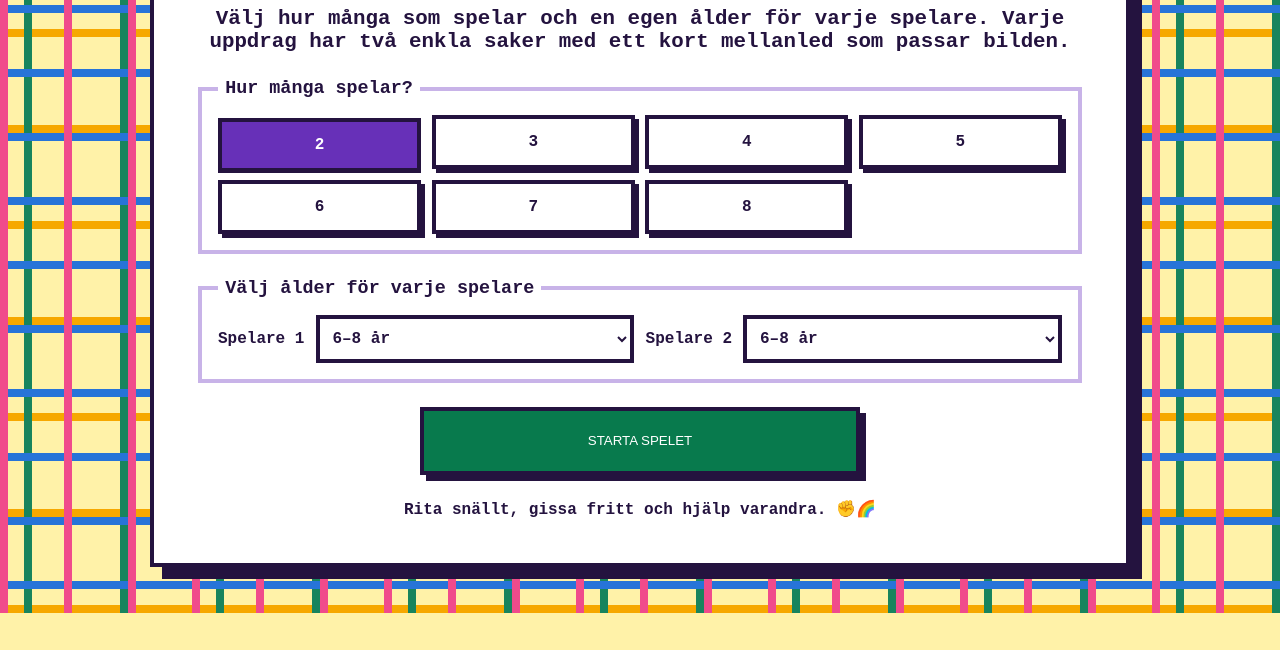
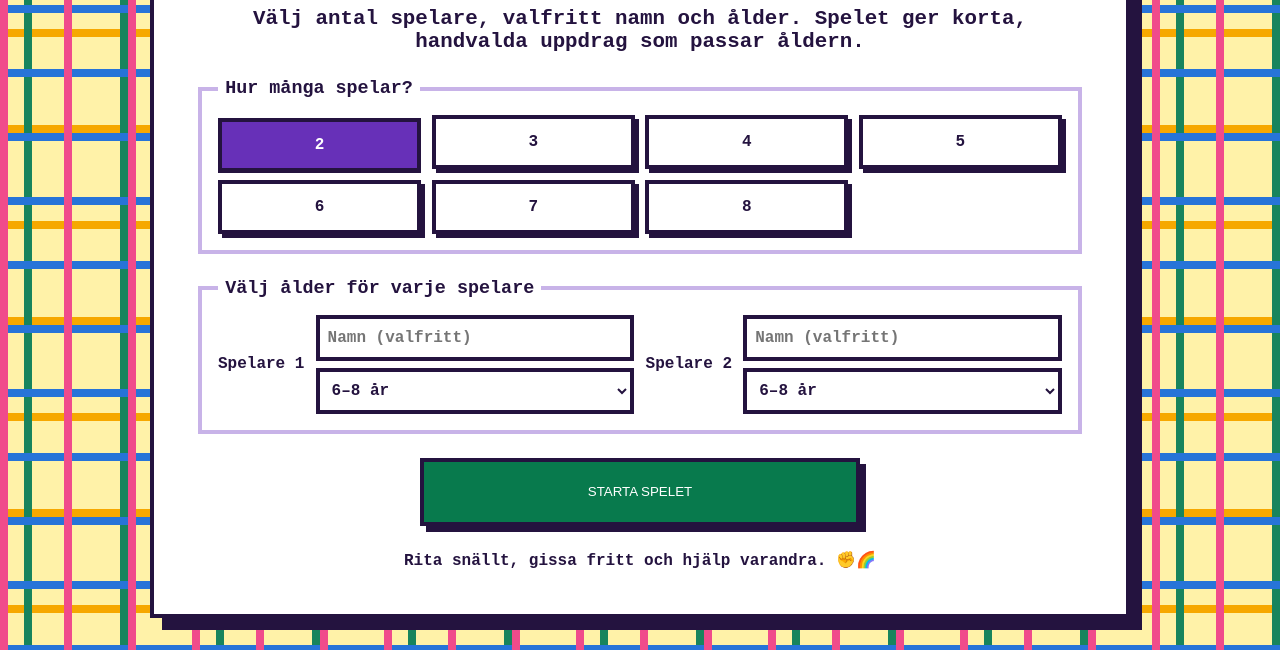
Before and after one commit to andyCDN/Ritagissa, a plain HTML site: page index.html in a window 1280 px wide. Shown: the part 187-837 px from the top of the page. Before the commit the page ends 800 px from the top, so only its background shows below. Drawn offline with Linux system fonts and the light colour scheme.

Commit message:
Update index.html

```diff
--- a/index.html
+++ b/index.html
@@ -20,12 +20,13 @@
     .choices { display:grid; gap:.65rem; }
     .player-choices { grid-template-columns:repeat(4,1fr); }
     .player-ages { display:grid; grid-template-columns:repeat(2,minmax(0,1fr)); gap:.7rem; }
-    .player-age { display:grid; grid-template-columns:auto 1fr; align-items:center; gap:.7rem; font-weight:850; }
-    .player-age select { width:100%; min-height:48px; padding:.55rem; border:4px solid var(--ink); border-radius:0; color:var(--ink); background:#fff; font-family:inherit; font-size:1rem; font-weight:800; }
+    .player-age { display:grid; grid-template-columns:auto minmax(0,1fr); align-items:center; gap:.45rem .7rem; font-weight:850; }
+    .player-age span { grid-row:1 / 3; }
+    .player-age input, .player-age select { width:100%; min-height:46px; padding:.5rem; border:4px solid var(--ink); border-radius:0; color:var(--ink); background:#fff; font-family:inherit; font-size:1rem; font-weight:800; }
     .choice input { position:absolute; opacity:0; pointer-events:none; }
     .choice span { display:grid; place-items:center; min-height:54px; padding:.55rem; border:4px solid var(--ink); border-radius:0; background:#fff; font-weight:850; cursor:pointer; box-shadow:4px 4px 0 var(--ink); }
     .choice input:checked + span { color:#fff; background:var(--purple); transform:translateY(3px); box-shadow:0 1px 0 var(--ink); }
-    .choice input:focus-visible + span, .player-age select:focus-visible, button:focus-visible { outline:5px solid #ffbd00; outline-offset:3px; }
+    .choice input:focus-visible + span, .player-age input:focus-visible, .player-age select:focus-visible, button:focus-visible { outline:5px solid #ffbd00; outline-offset:3px; }
     button { border:4px solid var(--ink); border-radius:0; color:#fff; background:var(--purple); font:850 clamp(1.15rem,3vw,1.55rem)/1.1 inherit; cursor:pointer; box-shadow:6px 6px 0 var(--ink); touch-action:manipulation; text-transform:uppercase; }
     button:active { transform:translateY(5px); box-shadow:0 1px 0 var(--ink); }
     .start { width:min(100%,440px); min-height:68px; margin:1.5rem auto 0; background:#087a4d; }
@@ -36,13 +37,14 @@
     .eyebrow { margin:0; font-weight:850; }
     .eyebrow { color:var(--purple); letter-spacing:.08em; text-transform:uppercase; }
     #prompt { margin:0; font-size:clamp(1.65rem,5vw,3rem); line-height:1.15; font-weight:900; text-wrap:balance; }
-    .next { width:min(100%,460px); min-height:76px; margin:1.25rem 0 .5rem; background:#d51e70; }
+    .actions { display:flex; justify-content:center; align-items:stretch; gap:1rem; margin-top:1rem; }
+    .next { width:min(100%,360px); min-height:68px; background:#d51e70; }
     .skip-info { margin:1rem 0 .55rem; font-weight:800; }
-    .skip { min-height:52px; padding:.65rem 1rem; color:var(--ink); background:#fff; font-size:1rem; }
+    .skip { width:min(100%,300px); min-height:68px; padding:.65rem 1rem; color:var(--ink); background:#fff; font-size:1rem; }
     .message { min-height:1.5em; margin:.6rem 0 0; font-weight:800; color:#08704a; }
     .hidden { display:none; }
     footer { margin-top:1.5rem; font-weight:750; }
-    @media (max-width:700px) { .player-ages{grid-template-columns:1fr}.game-head{align-items:flex-start} }
+    @media (max-width:700px) { .player-ages{grid-template-columns:1fr}.game-head{align-items:flex-start}.actions{flex-direction:column;align-items:center} }
     @media (max-width:390px) { .player-choices{grid-template-columns:repeat(3,1fr)} }
     @media (prefers-reduced-motion:reduce) { * { scroll-behavior:auto!important; transition:none!important; } }
   </style>
@@ -51,7 +53,7 @@
   <main>
     <section class="panel" id="setup" aria-labelledby="title">
       <h1 id="title">Rita och gissa!</h1>
-      <p class="intro">Välj hur många som spelar och en egen ålder för varje spelare. Varje uppdrag har två enkla saker med ett kort mellanled som passar bilden.</p>
+      <p class="intro">Välj antal spelare, valfritt namn och ålder. Spelet ger korta, handvalda uppdrag som passar åldern.</p>
       <div class="setup-grid">
         <fieldset>
           <legend>Hur många spelar?</legend>
@@ -81,49 +83,79 @@
         <p class="eyebrow">Ditt uppdrag</p><p id="prompt">Tryck för ett rituppdrag!</p>
       </div>
       <p class="skip-info">Svårt att rita eller förstå? Byt uppdrag – samma spelare får försöka igen.</p>
-      <button class="skip" id="skip" type="button">Byt uppdrag</button><br>
-      <button class="next" id="next" type="button">Visa nästa uppdrag</button>
+      <div class="actions"><button class="skip" id="skip" type="button">🎲 Nytt uppdrag</button><button class="next" id="next" type="button">Nästa spelare →</button></div>
       <p class="message" id="message" aria-live="polite"></p>
     </section>
   </main>
   <script>
-    const things = ["katt","hund","kanin","mus","groda","gris","häst","lejon","elefant","apa","pingvin","björn","fågel","fisk","krokodil","giraff","snigel","fjäril","drake","dinosaurie","ko","får","höna","anka","bi","nyckelpiga","haj","bläckfisk","sköldpadda","räv","uggla","myra","val","zebra","krabba","säl","get","ekorre","älg","panda","hamster","papegoja","flamingo","spindel","delfin","sjöhäst","orm","kamel","tiger","känguru","robot","spöke","enhörning","prinsessa","pirat","clown","barn","häxa","riddare","astronaut","superhjälte","kung","drottning","viking","cowboy","bagare","läkare","lärare","brandman","kock","musiker","ninja","detektiv","sjöjungfru","monster","troll","fe","snögubbe","docka","nalle","banan","äpple","päron","apelsin","jordgubbe","morot","glass","pizza","tårta","hamburgare","korv","ägg","ost","bulle","kaka","pannkaka","popcorn","sko","hatt","vante","socka","tröja","ryggsäck","bok","penna","sax","nyckel","telefon","kopp","sked","tandborste","paraply","stol","soffa","säng","bord","lampa","kamera","gitarr","boll","ballong","krona","hus","slott","bil","båt","raket","cykel","tåg","traktor","flygplan","brandbil","buss","helikopter","måne","sol","moln","träd","blomma","regnbåge","stjärna","hjärta","berg","vulkan","ö","strand","kaktus","palm","tulpan","solros"];
-    const levelInfo = {
-      age6: { label:"6–8 år", offset:0 },
-      age9: { label:"9–12 år", offset:30 },
-      age13: { label:"13–15 år", offset:60 },
-      age15: { label:"15–18 år", offset:90 },
-      adult: { label:"Vuxen", offset:120 }
+    const commonFigures = ["katt","hund","kanin","mus","groda","gris","häst","björn","fågel","fisk","robot","spöke","dinosaurie","pirat","astronaut"];
+    const commonExtras = [
+      {word:"hatt",relation:"med"},{word:"krona",relation:"med"},{word:"ballong",relation:"med"},{word:"glass",relation:"med"},{word:"bok",relation:"med"},{word:"boll",relation:"med"},
+      {word:"bil",relation:"i"},{word:"båt",relation:"i"},{word:"raket",relation:"i"},
+      {word:"stol",relation:"på"},{word:"cykel",relation:"på"},{word:"måne",relation:"på"},
+      {word:"paraply",relation:"under"},{word:"träd",relation:"under"},{word:"blomma",relation:"bredvid"}
+    ];
+    const levelContent = {
+      age6: {
+        label:"6–8 år",
+        figures:["lejon","elefant","apa","pingvin","ko","får","höna","anka","bi","nyckelpiga","sköldpadda","räv","uggla","panda","hamster","enhörning","prinsessa","clown","barn","häxa","snögubbe","docka","nalle","banan","äpple"],
+        extras:[{word:"tårta",relation:"med"},{word:"tandborste",relation:"med"},{word:"ryggsäck",relation:"med"},{word:"sko",relation:"med"},{word:"kopp",relation:"i"},{word:"säng",relation:"i"},{word:"tåg",relation:"i"},{word:"gunga",relation:"på"},{word:"moln",relation:"på"},{word:"matta",relation:"på"},{word:"bord",relation:"under"},{word:"regnbåge",relation:"under"},{word:"hus",relation:"bredvid"},{word:"solros",relation:"bredvid"},{word:"slott",relation:"bredvid"}]
+      },
+      age9: {
+        label:"9–12 år",
+        figures:["krokodil","giraff","snigel","fjäril","drake","haj","bläckfisk","val","zebra","krabba","säl","ekorre","älg","papegoja","flamingo","spindel","delfin","sjöhäst","ninja","detektiv","sjöjungfru","monster","troll","fe","viking"],
+        extras:[{word:"gitarr",relation:"med"},{word:"kamera",relation:"med"},{word:"pizza",relation:"med"},{word:"skattkista",relation:"med"},{word:"ficklampa",relation:"med"},{word:"ubåt",relation:"i"},{word:"helikopter",relation:"i"},{word:"koja",relation:"i"},{word:"skateboard",relation:"på"},{word:"surfbräda",relation:"på"},{word:"berg",relation:"på"},{word:"bro",relation:"under"},{word:"vattenfall",relation:"under"},{word:"kaktus",relation:"bredvid"},{word:"vulkan",relation:"bredvid"}]
+      },
+      age13: {
+        label:"13–15 år",
+        figures:["tiger","känguru","varg","kamel","gorilla","vampyr","zombie","riddare","superhjälte","kung","drottning","cowboy","musiker","kock","bagare","läkare","lärare","brandman","fotograf","trummis","sångare","dansare","pilot","trollkarl","samuraj"],
+        extras:[{word:"hörlur",relation:"med"},{word:"mikrofon",relation:"med"},{word:"spelkontroll",relation:"med"},{word:"mobil",relation:"med"},{word:"hamburgare",relation:"med"},{word:"husbil",relation:"i"},{word:"flygplan",relation:"i"},{word:"biograf",relation:"i"},{word:"moped",relation:"på"},{word:"scen",relation:"på"},{word:"tak",relation:"på"},{word:"gatlykta",relation:"under"},{word:"bro",relation:"under"},{word:"staty",relation:"bredvid"},{word:"fontän",relation:"bredvid"}]
+      },
+      age15: {
+        label:"15–18 år",
+        figures:["filmstjärna","rockstjärna","gamer","cyborg","samuraj","fotograf","regissör","sångare","dansare","trummis","pilot","trollkarl","detektiv","ninja","vampyr","zombie","superhjälte","viking","cowboy","kock","läkare","lärare","brandman","rappare","alien"],
+        extras:[{word:"solglasögon",relation:"med"},{word:"elgitarr",relation:"med"},{word:"kaffekopp",relation:"med"},{word:"mobil",relation:"med"},{word:"resväska",relation:"med"},{word:"taxi",relation:"i"},{word:"husbil",relation:"i"},{word:"hiss",relation:"i"},{word:"motorcykel",relation:"på"},{word:"scen",relation:"på"},{word:"tak",relation:"på"},{word:"gatlykta",relation:"under"},{word:"bro",relation:"under"},{word:"bankomat",relation:"bredvid"},{word:"staty",relation:"bredvid"}]
+      },
+      adult: {
+        label:"Vuxen",
+        figures:["turist","domare","bonde","kapten","frisör","brevbärare","snickare","målare","mekaniker","tandläkare","bibliotekarie","fotograf","kock","lärare","läkare","pilot","detektiv","musiker","bagare","brandman","kung","drottning","viking","cowboy","clown"],
+        extras:[{word:"kaffekopp",relation:"med"},{word:"dammsugare",relation:"med"},{word:"stekpanna",relation:"med"},{word:"resväska",relation:"med"},{word:"väckarklocka",relation:"med"},{word:"tvättmaskin",relation:"i"},{word:"kundvagn",relation:"i"},{word:"taxi",relation:"i"},{word:"kontorsstol",relation:"på"},{word:"gräsklippare",relation:"på"},{word:"soffa",relation:"på"},{word:"gatlykta",relation:"under"},{word:"balkong",relation:"under"},{word:"grill",relation:"bredvid"},{word:"blomkruka",relation:"bredvid"}]
+      }
     };
-    function takeRotated(items, offset, count) { return Array.from({length:count},(_,index)=>items[(offset+index)%items.length]); }
-    function capitalize(item) { return item.charAt(0).toUpperCase()+item.slice(1); }
-    const relations = {
-      "i":new Set(["hus","slott","bil","båt","raket","tåg","flygplan","brandbil","buss","helikopter","kopp"]),
-      "på":new Set(["stol","soffa","säng","bord","cykel","traktor","måne","berg","ö","strand"]),
-      "under":new Set(["paraply","moln","träd","palm"]),
-      "bredvid":new Set(["blomma","kaktus","tulpan","solros","vulkan"])
-    };
-    function relationFor(symbol) { return Object.entries(relations).find(([,items])=>items.has(symbol))?.[0]||"med"; }
-    const levels = Object.fromEntries(Object.entries(levelInfo).map(([key,info])=>[
-      key,
-      { label:info.label, figures:takeRotated(things,info.offset,100), symbols:takeRotated(things,info.offset+50,100) }
+    const levels = Object.fromEntries(Object.entries(levelContent).map(([key,content])=>[
+      key,{label:content.label,figures:[...commonFigures,...content.figures],extras:[...commonExtras,...content.extras]}
     ]));
     const decks = {}, setup=document.querySelector("#setup"), game=document.querySelector("#game"), promptEl=document.querySelector("#prompt"), turnEl=document.querySelector("#turn"), message=document.querySelector("#message"), ageLabel=document.querySelector("#age-label"), playerAges=document.querySelector("#player-ages");
     let players=[], playerCount=2, currentPlayer=0;
+    function loadSettings() { try { return JSON.parse(localStorage.getItem("ritagissa-settings"))||{}; } catch { return {}; } }
+    function saveSettings() { localStorage.setItem("ritagissa-settings",JSON.stringify({playerCount,players})); }
+    function playerName(index) { return String(players[index]?.name||"").trim()||`Spelare ${index+1}`; }
     function renderPlayerAges() {
       playerCount=Number(document.querySelector('[name="players"]:checked').value);
-      const previous=[...playerAges.querySelectorAll("select")].map(select=>select.value);
-      playerAges.innerHTML=Array.from({length:playerCount},(_,index)=>`<label class="player-age"><span>Spelare ${index+1}</span><select aria-label="Ålder för spelare ${index+1}">${Object.entries(levels).map(([key,level])=>`<option value="${key}" ${previous[index]===key?"selected":""}>${level.label}</option>`).join("")}</select></label>`).join("");
+      const previous=[...playerAges.querySelectorAll(".player-age")].map(row=>({name:row.querySelector("input").value,age:row.querySelector("select").value}));
+      playerAges.replaceChildren(...Array.from({length:playerCount},(_,index)=>{
+        const row=document.createElement("label"); row.className="player-age";
+        const label=document.createElement("span"); label.textContent=`Spelare ${index+1}`;
+        const name=document.createElement("input"); name.type="text"; name.maxLength=20; name.placeholder="Namn (valfritt)"; name.setAttribute("aria-label",`Namn för spelare ${index+1}`); name.value=previous[index]?.name||players[index]?.name||"";
+        const age=document.createElement("select"); age.setAttribute("aria-label",`Ålder för spelare ${index+1}`);
+        for(const [key,level] of Object.entries(levels)){const option=document.createElement("option"); option.value=key; option.textContent=level.label; age.append(option);}
+        age.value=previous[index]?.age||players[index]?.age||"age6";
+        row.append(label,name,age); return row;
+      }));
     }
-    function buildDeck(level) { const cardCount=level.figures.length*level.symbols.length; if(level.figures.length!==100||level.symbols.length!==100||cardCount!==10000||new Set(level.figures).size!==100||new Set(level.symbols).size!==100) throw new Error(`${level.label} måste ha 100 figurer och 100 unika symboler`); const cards=Array.from({length:cardCount},(_,index)=>index); for(let i=cards.length-1;i>0;i--){const j=Math.floor(Math.random()*(i+1));[cards[i],cards[j]]=[cards[j],cards[i]];} return cards; }
-    function showPrompt() { const activeLevel=players[currentPlayer-1], level=levels[activeLevel]; if(!decks[activeLevel]?.length) decks[activeLevel]=buildDeck(level); const card=decks[activeLevel].pop(), figure=level.figures[Math.floor(card/level.symbols.length)], symbol=level.symbols[card%level.symbols.length]; promptEl.textContent=`${capitalize(figure)} ${relationFor(symbol)} ${symbol}`; }
-    function draw() { currentPlayer=currentPlayer%playerCount+1; const level=levels[players[currentPlayer-1]]; turnEl.textContent=`Spelare ${currentPlayer} ritar`; ageLabel.textContent=`Spelare ${currentPlayer} · ${level.label}`; message.textContent=currentPlayer===playerCount?"Sedan börjar vi om från spelare 1 – alla får lika många turer!":""; showPrompt(); }
+    function buildDeck(level) {
+      const prompts=level.figures.flatMap(figure=>level.extras.filter(extra=>extra.word!==figure).map(extra=>`${figure[0].toUpperCase()+figure.slice(1)} ${extra.relation} ${extra.word}`));
+      if(level.figures.length!==40||level.extras.length!==30||prompts.length<1100||new Set(prompts).size!==prompts.length) throw new Error(`${level.label} har ogiltigt innehåll`);
+      for(let i=prompts.length-1;i>0;i--){const j=Math.floor(Math.random()*(i+1));[prompts[i],prompts[j]]=[prompts[j],prompts[i]];} return prompts;
+    }
+    function showPrompt() { const activeLevel=players[currentPlayer-1].age; if(!decks[activeLevel]?.length) decks[activeLevel]=buildDeck(levels[activeLevel]); promptEl.textContent=decks[activeLevel].pop(); }
+    function draw() { currentPlayer=currentPlayer%playerCount+1; const level=levels[players[currentPlayer-1].age],name=playerName(currentPlayer-1); turnEl.textContent=`${name} ritar`; ageLabel.textContent=`${name} · ${level.label}`; message.textContent=currentPlayer===playerCount?"Sedan börjar vi om från den första spelaren – alla får lika många turer!":""; showPrompt(); }
     document.querySelectorAll('[name="players"]').forEach(input=>input.addEventListener("change",renderPlayerAges));
-    document.querySelector("#start").addEventListener("click",()=>{ players=[...playerAges.querySelectorAll("select")].map(select=>select.value); playerCount=players.length; currentPlayer=0; setup.classList.add("hidden"); game.classList.remove("hidden"); draw(); document.querySelector("#next").focus(); });
+    document.querySelector("#start").addEventListener("click",()=>{ players=[...playerAges.querySelectorAll(".player-age")].map(row=>({name:row.querySelector("input").value,age:row.querySelector("select").value})); playerCount=players.length; saveSettings(); currentPlayer=0; setup.classList.add("hidden"); game.classList.remove("hidden"); draw(); document.querySelector("#next").focus(); });
     document.querySelector("#next").addEventListener("click",draw);
     document.querySelector("#skip").addEventListener("click",showPrompt);
     document.querySelector("#back").addEventListener("click",()=>{ game.classList.add("hidden"); setup.classList.remove("hidden"); document.querySelector("#start").focus(); });
-    renderPlayerAges();
+    const saved=loadSettings(); players=Array.isArray(saved.players)?saved.players:[]; playerCount=Math.min(8,Math.max(2,Number(saved.playerCount)||2)); const playerRadio=document.querySelector(`[name="players"][value="${playerCount}"]`); if(playerRadio) playerRadio.checked=true; renderPlayerAges();
   </script>
 </body>
 </html>
```
